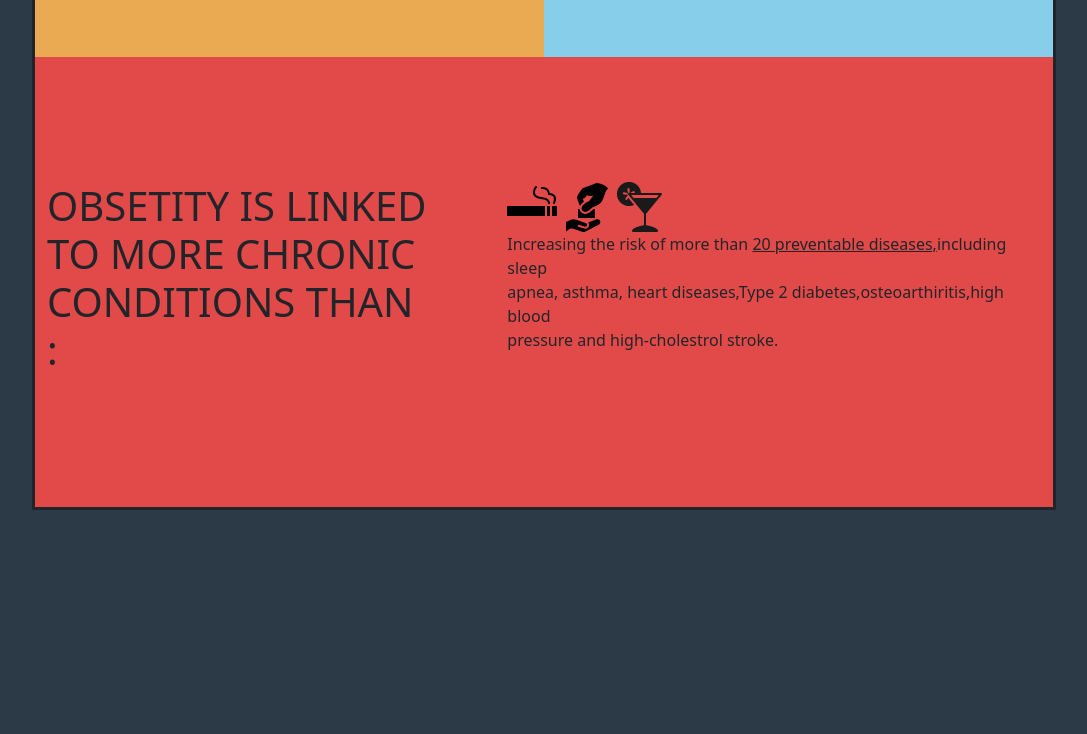
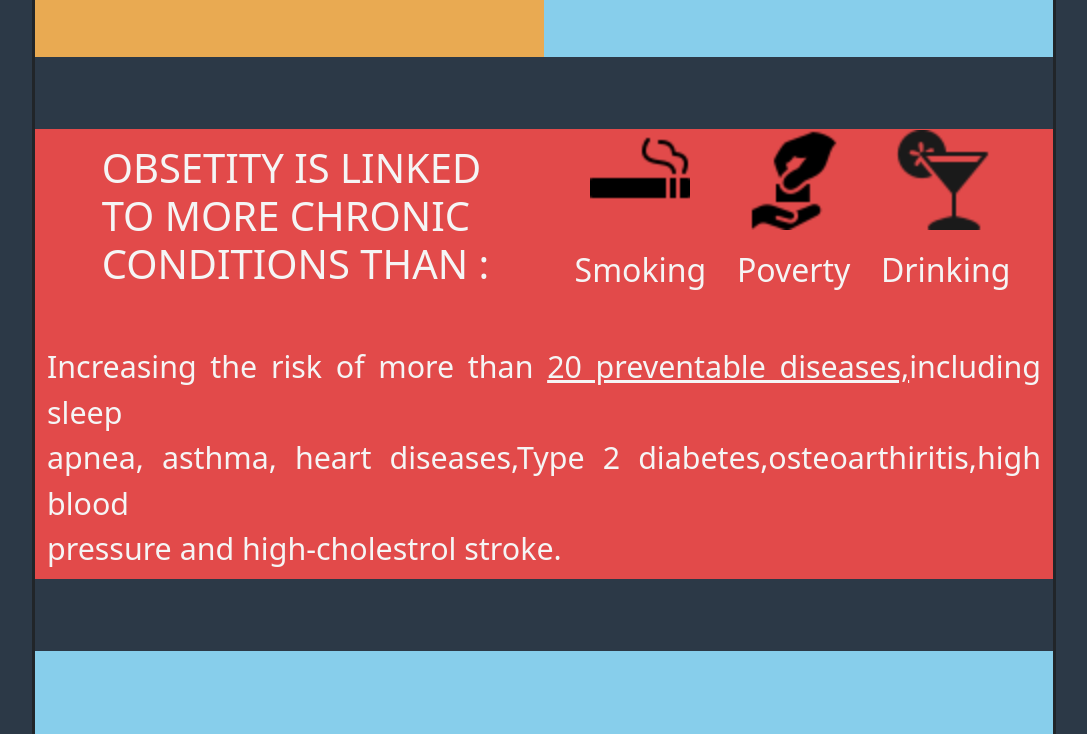
Before and after one commit to Manivannan-SenthamaraiKannan/Childhood-Obesity, a plain HTML site: page index.html in a window 1280 px wide. Shown: the part 646-1380 px from the top of the page, without its empty margins (96-1183 px from the left). Before the commit the page ends 1156 px from the top, so only its background shows below. Drawn offline with nearby package versions, Linux system fonts and the light colour scheme.

Commit message:
push mid container

```diff
--- a/index.html
+++ b/index.html
@@ -13,6 +13,7 @@
     <link rel="stylesheet" href="style.css" />
     <title>ChildHood-Obesity</title>
   </head>
+
   <body>
     <header id="head">
       <div class="header">
@@ -69,21 +70,46 @@
         </p>
       </div>
     </section>
-
+    <br />
+    <br />
+    <br />
     <section class="container">
       <div class="container-fluid">
         <div class="upper">
           <div class="cond">
-          <h1>
-            OBSETITY IS LINKED<br />TO MORE CHRONIC<br />CONDITIONS THAN :
-          </h1>
+            <h1>
+              OBSETITY IS LINKED<br />TO MORE CHRONIC<br />CONDITIONS THAN :
+            </h1>
           </div>
           <div class="cause">
-            <img src="./images/icons8-smoking-50.png" alt="smoking" />
-            <img src="./images/icons8-giving-50.png" alt="Poverty" />
-            <img src="./images/icons8-cocktail-50.png" alt="Drinking" />
-          <div>
+            <div class="icons">
+              <img
+                src="./images/icons8-smoking-50.png"
+                height="100px"
+                alt="smoking"
+              />
+              <p>Smoking</p>
+            </div>
+            <div class="icons">
+              <img
+                src="./images/icons8-giving-50.png"
+                height="100px"
+                alt="Poverty"
+              />
+              <p>Poverty</p>
+            </div>
+            <div class="icons">
+              <img
+                src="./images/icons8-cocktail-50.png"
+                height="100px"
+                alt="Drinking"
+              />
+              <p>Drinking</p>
+            </div>
+          </div>
         </div>
+        <br>
+        <div class="risk">
           <p>
             Increasing the risk of more than
             <u>20 preventable diseases,</u>including sleep<br />apnea, asthma,
@@ -93,7 +119,22 @@
         </div>
       </div>
     </section>
+    <br />
+    <br />
+    <br />
+    <section class="container">
+      <div class="container-3">
+        <div class="container-sm-6">
 
+        </div>
+        <div class="container-sm-6">
+
+        </div>
+      </div>
+    </section>
+    <br />
+    <br />
+    <br />
     <script
       src="https://cdn.jsdelivr.net/npm/bootstrap@5.2.2/dist/js/bootstrap.bundle.min.js"
       integrity="sha384-OERcA2EqjJCMA+/3y+gxIOqMEjwtxJY7qPCqsdltbNJuaOe923+mo//f6V8Qbsw3"
--- a/style.css
+++ b/style.css
@@ -38,15 +38,16 @@ body {
   padding-left: 1rem;
 }
 
-.container{
+.container {
   display: flex;
-    flex-direction: row ;
+  flex-direction: row;
   padding: inherit;
   margin: 0 auto;
   height: 450px;
+  row-gap: 30px;
 }
 
-.container .left-container{
+.container .left-container {
   background: rgb(233, 170, 82);
   width: 50%;
   margin: 0 auto;
@@ -57,7 +58,7 @@ body {
   justify-content: center;
 }
 
-.left-container .im{
+.left-container .im {
   padding: 0%;
   display: flex;
   flex-direction: row;
@@ -65,13 +66,13 @@ body {
   justify-content: center;
 }
 
-.left-container .if{
+.left-container .if {
   text-align: center;
   color: white;
   font-size: 1rem;
 }
 
-.container .right-container{
+.container .right-container {
   background: skyblue;
   width: 50%;
   margin: 0 auto;
@@ -84,8 +85,8 @@ body {
   font-size: 1rem;
 }
 
-.right-container .im{
-  gap: 1rem ;
+.right-container .im {
+  gap: 1rem;
   padding: 0%;
   display: flex;
   flex-direction: row;
@@ -93,7 +94,7 @@ body {
   justify-content: center;
 }
 
-.container-fluid{
+.container-fluid {
   display: flex;
   flex-direction: column;
   align-items: center;
@@ -101,12 +102,54 @@ body {
   background: rgb(226, 74, 74);
 }
 
-.container-fluid .upper{
+.container-fluid .upper {
   display: flex;
   flex-direction: row;
-  gap: 5rem;
+  width: 100%;
+  margin: 0 auto;
+  padding: 0rem 0rem;
 }
 
-.smoking .Poverty .Drinking{
+.cond {
   width: 50%;
+  display: flex;
+  flex-direction: row;
+  align-items: center;
+  justify-content: center;
+  height: 200px;
+  color: whitesmoke;
 }
+
+.cause {
+  width: 50%;
+  display: flex;
+  flex-direction: row;
+  align-items: center;
+  justify-content: space-evenly;
+  height: 200px;
+}
+
+.cause .icons{
+  display: flex;
+  flex-direction: column;
+  align-items: center;
+  justify-content: center;
+  color: whitesmoke;
+  font-size: 2rem;
+  gap: 1rem;
+
+}
+
+.risk{
+  color: whitesmoke;
+  display: flex;
+  flex-direction: row;
+  font-size: 1.9rem;
+  text-align: justify;
+}
+
+.container-3{
+  width: 100%;
+  margin: 0 auto;
+  background: skyblue;
+}
```
Lines whose indentation alone changed are shown as unchanged.
